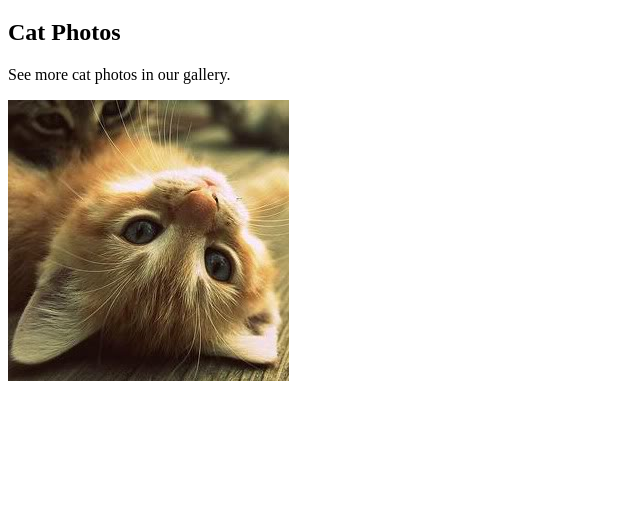
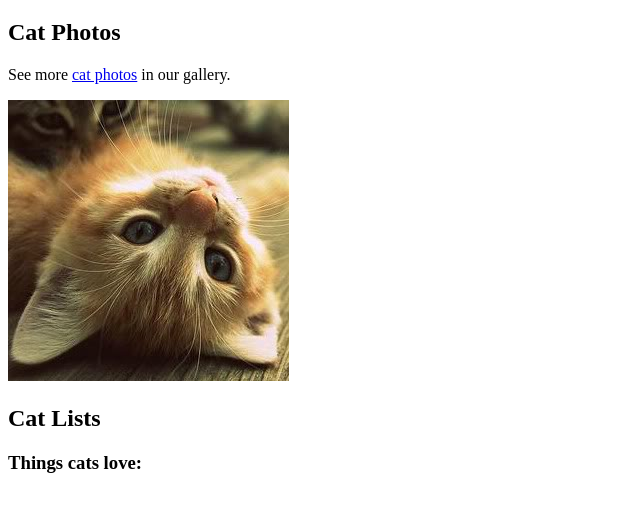
Before and after one commit to joshkowalski/fcc-catphotoapp, a plain HTML site: page index.html in a window 1280 px wide. Shown: the part 61-572 px from the top of the page, without its empty margins (0-640 px from the left). Drawn offline with Linux system fonts and the light colour scheme.

Commit message:
Complete steps eleven to twenty

```diff
--- a/index.html
+++ b/index.html
@@ -9,10 +9,20 @@
 <body>
     <main>
         <h1>CatPhotoApp</h1>
-        <h2>Cat Photos</h2>
-        <p>See more cat photos in our gallery.</p>
-        <a href="https://freecatphotoapp.com"></a>
-        <img src="./img/relaxing-cat.jpeg" alt="A cat">
+
+        <section>
+            <h2>Cat Photos</h2>
+            <p>See more <a href="https://freecatphotoapp.com" target="_blank">cat photos</a> in our gallery.</p>
+            <a href="https://freecatphotoapp.com"><img src="./img/relaxing-cat.jpeg" alt="A cat"></a>
+        </section>
+
+        <section>
+            <h2>Cat Lists</h2>
+            <h3>Things cats love:</h3>
+            <ul>
+            </ul>
+        </section>
+
     </main>
 </body>
 
```
